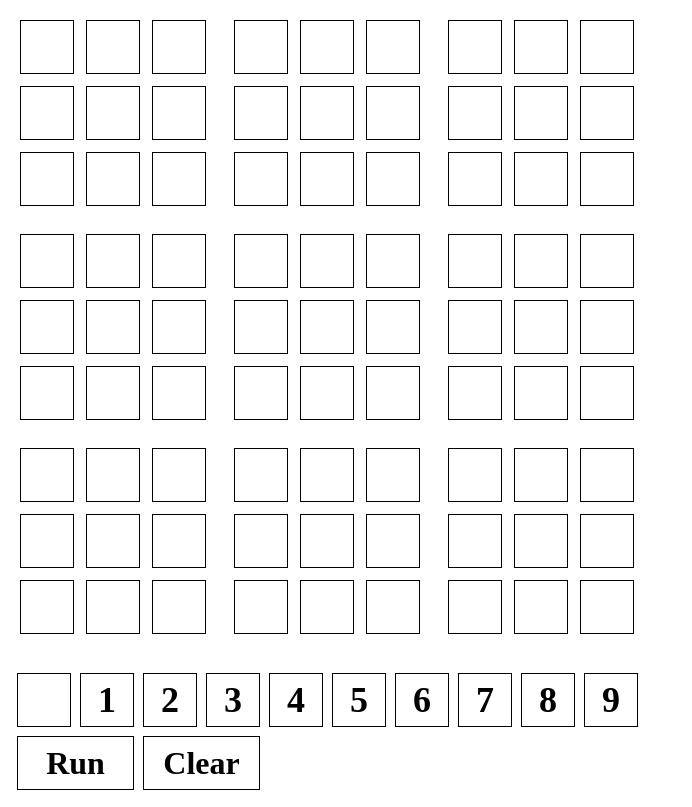
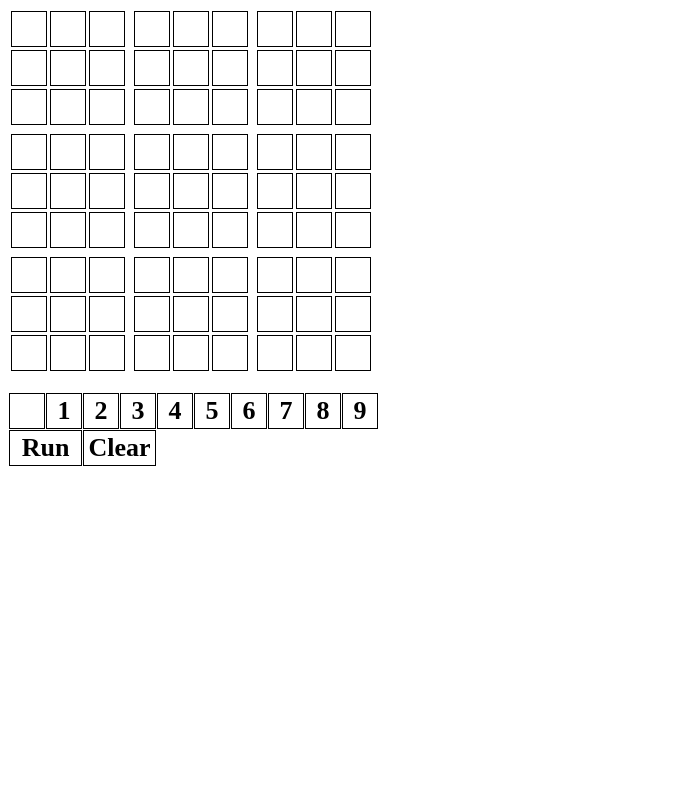
Before and after one commit to Toon28/solvesudoku, a plain HTML site: page index.html in a window 1280 px wide. Shown: the whole page, without its empty margins (0-692 px from the left). Drawn offline with Linux system fonts and the light colour scheme.

Commit message:
Add files via upload

```diff
--- a/index.html
+++ b/index.html
@@ -13,35 +13,35 @@
             }
             #SuTable {
                 border-collapse:separate;
-                border-spacing: 12px;
+                border-spacing: 3px;
             }
             #SelTable {
                 border-collapse:separate;
-                border-spacing: 9px;
+                border-spacing: 1px;
             }
             #SuTable td {
-                width: 50px;
-                height: 50px;
+                width: 32px;
+                height: 32px;
                 border: 1px solid black;
                 text-align: center;
-                font-size: 36px;
+                font-size: 26px;
                 cursor: pointer;
                 color: rgb(27, 92, 213);
             }
             #h1, #h2, #h3, #h4, #h5, #h6, #h7, #h8, #h9{
-                width: 50px;
-                height: 50px;
+                width: 32px;
+                height: 32px;
                 border: 1px solid black;
                 text-align: center;
-                font-size: 36px;
+                font-size: 26px;
                 cursor: pointer;
             }
             #Run, #ClearTable, #Hclr{
-                width: 50px;
-                height: 50px;
+                width: 32px;
+                height: 32px;
                 border: 1px solid black;
                 text-align: center;
-                font-size: 32px;
+                font-size: 26px;
                 cursor: pointer;
             }
             .active {
@@ -58,17 +58,17 @@
     </head>
     <body>
         <table id="SuTable">
-            <tr><td id ="t11"></td><td id ="t12"></td><td id ="t13"></td><td class="spacer" style="width: 2px;"></td><td id ="t14"></td><td id ="t15"></td><td id ="t16"><td class="spacer" style="width: 2px;"></td></td><td id ="t17"></td><td id ="t18"></td><td id ="t19"></td></tr>
-            <tr><td id ="t21"></td><td id ="t22"></td><td id ="t23"></td><td class="spacer" style="width: 2px;"></td><td id ="t24"></td><td id ="t25"></td><td id ="t26"><td class="spacer" style="width: 2px;"></td></td><td id ="t27"></td><td id ="t28"></td><td id ="t29"></td></tr>
-            <tr><td id ="t31"></td><td id ="t32"></td><td id ="t33"></td><td class="spacer" style="width: 2px;"></td><td id ="t34"></td><td id ="t35"></td><td id ="t36"><td class="spacer" style="width: 2px;"></td></td><td id ="t37"></td><td id ="t38"></td><td id ="t39"></td></tr>
-            <tr><td class="spacer" colspan="9" style="height: 2px;"></td></tr>
-            <tr><td id ="t41"></td><td id ="t42"></td><td id ="t43"></td><td class="spacer" style="width: 2px;"></td><td id ="t44"></td><td id ="t45"></td><td id ="t46"><td class="spacer" style="width: 2px;"></td></td><td id ="t47"></td><td id ="t48"></td><td id ="t49"></td></tr>
-            <tr><td id ="t51"></td><td id ="t52"></td><td id ="t53"></td><td class="spacer" style="width: 2px;"></td><td id ="t54"></td><td id ="t55"></td><td id ="t56"><td class="spacer" style="width: 2px;"></td></td><td id ="t57"></td><td id ="t58"></td><td id ="t59"></td></tr>
-            <tr><td id ="t61"></td><td id ="t62"></td><td id ="t63"></td><td class="spacer" style="width: 2px;"></td><td id ="t64"></td><td id ="t65"></td><td id ="t66"><td class="spacer" style="width: 2px;"></td></td><td id ="t67"></td><td id ="t68"></td><td id ="t69"></td></tr>
-            <tr><td class="spacer" colspan="9" style="height: 2px;"></td></tr>
-            <tr><td id ="t71"></td><td id ="t72"></td><td id ="t73"></td><td class="spacer" style="width: 2px;"></td><td id ="t74"></td><td id ="t75"></td><td id ="t76"><td class="spacer" style="width: 2px;"></td></td><td id ="t77"></td><td id ="t78"></td><td id ="t79"></td></tr>
-            <tr><td id ="t81"></td><td id ="t82"></td><td id ="t83"></td><td class="spacer" style="width: 2px;"></td><td id ="t84"></td><td id ="t85"></td><td id ="t86"><td class="spacer" style="width: 2px;"></td></td><td id ="t87"></td><td id ="t88"></td><td id ="t89"></td></tr>
-            <tr><td id ="t91"></td><td id ="t92"></td><td id ="t93"></td><td class="spacer" style="width: 2px;"></td><td id ="t94"></td><td id ="t95"></td><td id ="t96"><td class="spacer" style="width: 2px;"></td></td><td id ="t97"></td><td id ="t98"></td><td id ="t99"></td></tr>
+            <tr><td id ="t11"></td><td id ="t12"></td><td id ="t13"></td><td class="spacer" style="width: 1px;"></td><td id ="t14"></td><td id ="t15"></td><td id ="t16"><td class="spacer" style="width: 1px;"></td></td><td id ="t17"></td><td id ="t18"></td><td id ="t19"></td></tr>
+            <tr><td id ="t21"></td><td id ="t22"></td><td id ="t23"></td><td class="spacer" style="width: 1px;"></td><td id ="t24"></td><td id ="t25"></td><td id ="t26"><td class="spacer" style="width: 1px;"></td></td><td id ="t27"></td><td id ="t28"></td><td id ="t29"></td></tr>
+            <tr><td id ="t31"></td><td id ="t32"></td><td id ="t33"></td><td class="spacer" style="width: 1px;"></td><td id ="t34"></td><td id ="t35"></td><td id ="t36"><td class="spacer" style="width: 1px;"></td></td><td id ="t37"></td><td id ="t38"></td><td id ="t39"></td></tr>
+            <tr><td class="spacer" colspan="9" style="height: 1px;"></td></tr>
+            <tr><td id ="t41"></td><td id ="t42"></td><td id ="t43"></td><td class="spacer" style="width: 1px;"></td><td id ="t44"></td><td id ="t45"></td><td id ="t46"><td class="spacer" style="width: 1px;"></td></td><td id ="t47"></td><td id ="t48"></td><td id ="t49"></td></tr>
+            <tr><td id ="t51"></td><td id ="t52"></td><td id ="t53"></td><td class="spacer" style="width: 1px;"></td><td id ="t54"></td><td id ="t55"></td><td id ="t56"><td class="spacer" style="width: 1px;"></td></td><td id ="t57"></td><td id ="t58"></td><td id ="t59"></td></tr>
+            <tr><td id ="t61"></td><td id ="t62"></td><td id ="t63"></td><td class="spacer" style="width: 1px;"></td><td id ="t64"></td><td id ="t65"></td><td id ="t66"><td class="spacer" style="width: 1px;"></td></td><td id ="t67"></td><td id ="t68"></td><td id ="t69"></td></tr>
+            <tr><td class="spacer" colspan="9" style="height: 1px;"></td></tr>
+            <tr><td id ="t71"></td><td id ="t72"></td><td id ="t73"></td><td class="spacer" style="width: 1px;"></td><td id ="t74"></td><td id ="t75"></td><td id ="t76"><td class="spacer" style="width: 1px;"></td></td><td id ="t77"></td><td id ="t78"></td><td id ="t79"></td></tr>
+            <tr><td id ="t81"></td><td id ="t82"></td><td id ="t83"></td><td class="spacer" style="width: 1px;"></td><td id ="t84"></td><td id ="t85"></td><td id ="t86"><td class="spacer" style="width: 1px;"></td></td><td id ="t87"></td><td id ="t88"></td><td id ="t89"></td></tr>
+            <tr><td id ="t91"></td><td id ="t92"></td><td id ="t93"></td><td class="spacer" style="width: 1px;"></td><td id ="t94"></td><td id ="t95"></td><td id ="t96"><td class="spacer" style="width: 1px;"></td></td><td id ="t97"></td><td id ="t98"></td><td id ="t99"></td></tr>
         </table>
         <br>
         <table id="SelTable">
```
